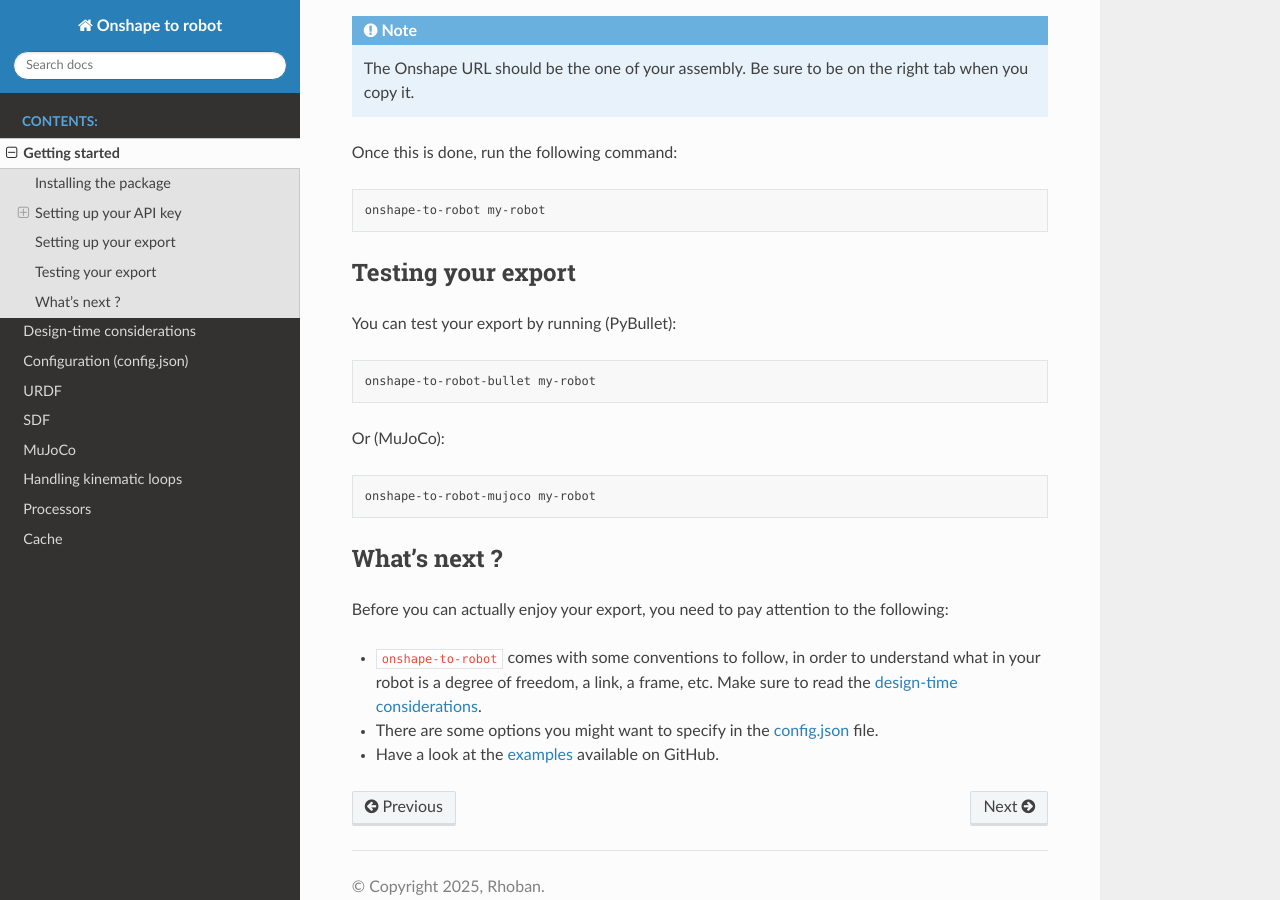
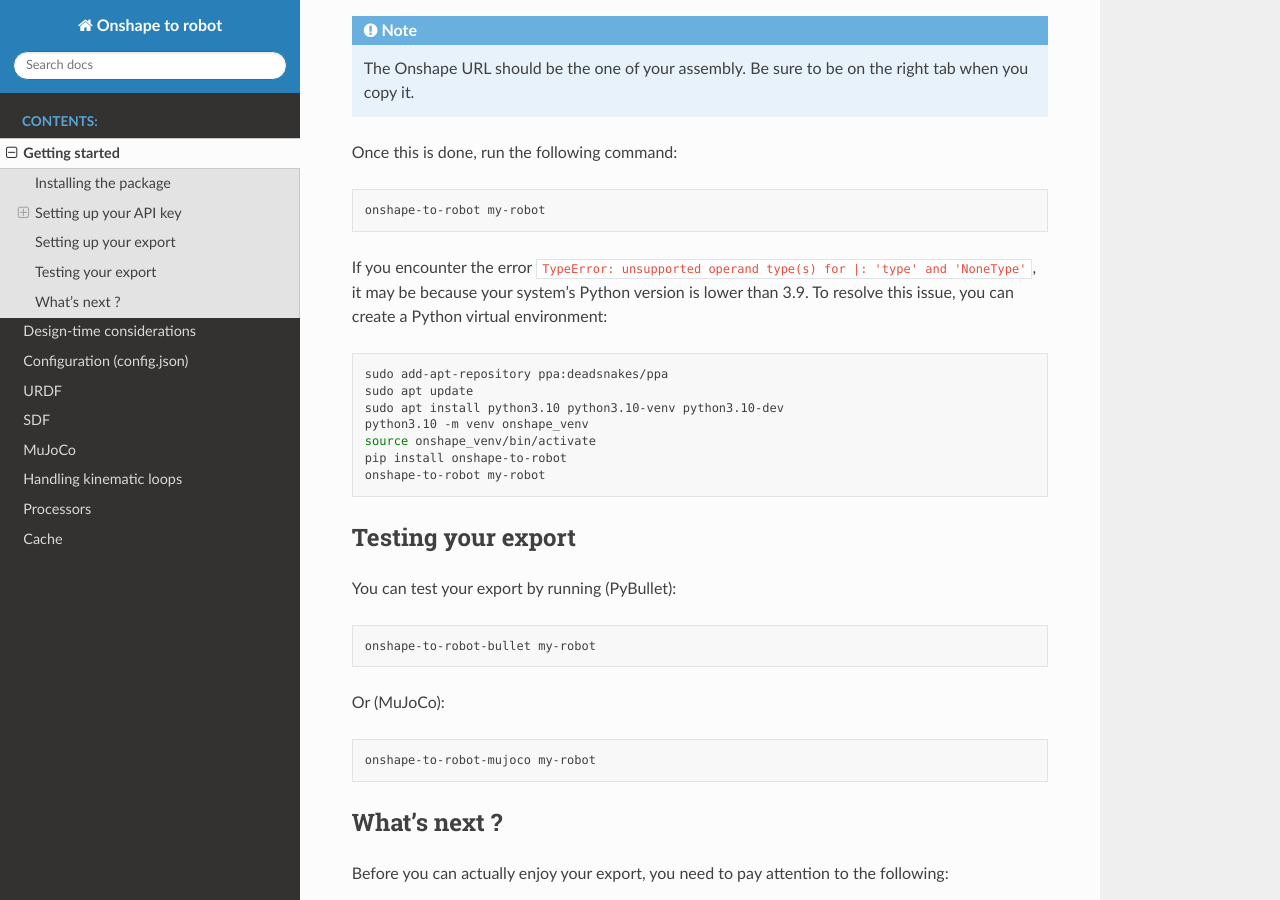
Before and after one commit to Rhoban/onshape-to-robot, a Sphinx documentation site: the page built from docs/source/getting_started.rst, in a window 1280 px wide and 900 px high, scrolled down 1303 px. Built offline with Sphinx 7.4.7 and the Read the Docs theme 3.1.0, drawn with Linux system fonts in a browser that asks for light colours.

Commit message:
Add instructions for resolving TypeError

```diff
--- a/docs/source/getting_started.rst
+++ b/docs/source/getting_started.rst
@@ -76,6 +76,17 @@
 
     onshape-to-robot my-robot
 
+If you encounter the error ``TypeError: unsupported operand type(s) for |: 'type' and 'NoneType'``, it may be because your system's Python version is lower than 3.9. To resolve this issue, you can create a Python virtual environment:
+
+.. code-block:: bash
+
+    sudo add-apt-repository ppa:deadsnakes/ppa
+    sudo apt update
+    sudo apt install python3.10 python3.10-venv python3.10-dev
+    python3.10 -m venv onshape_venv
+    source onshape_venv/bin/activate
+    pip install onshape-to-robot
+    onshape-to-robot my-robot
 
 Testing your export
 -------------------
```
